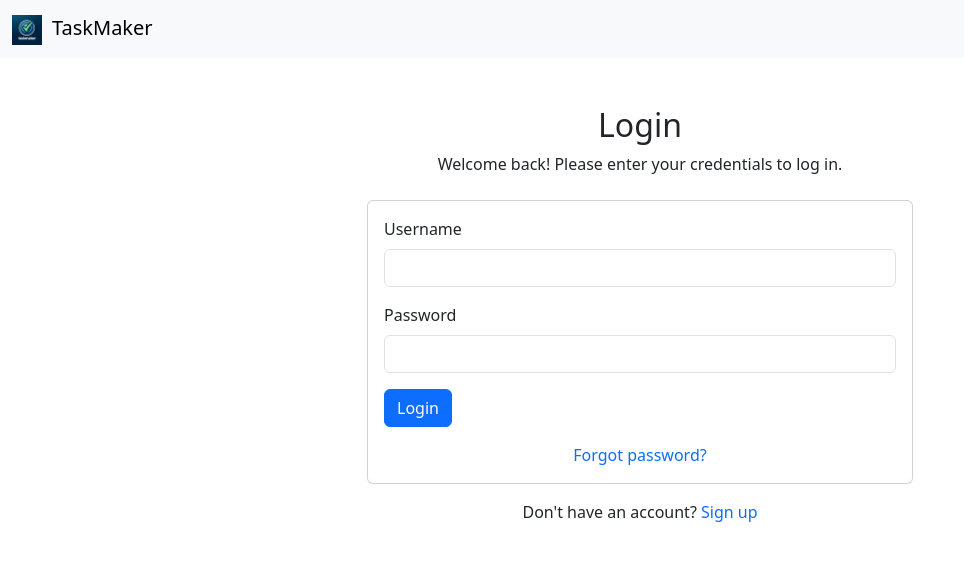
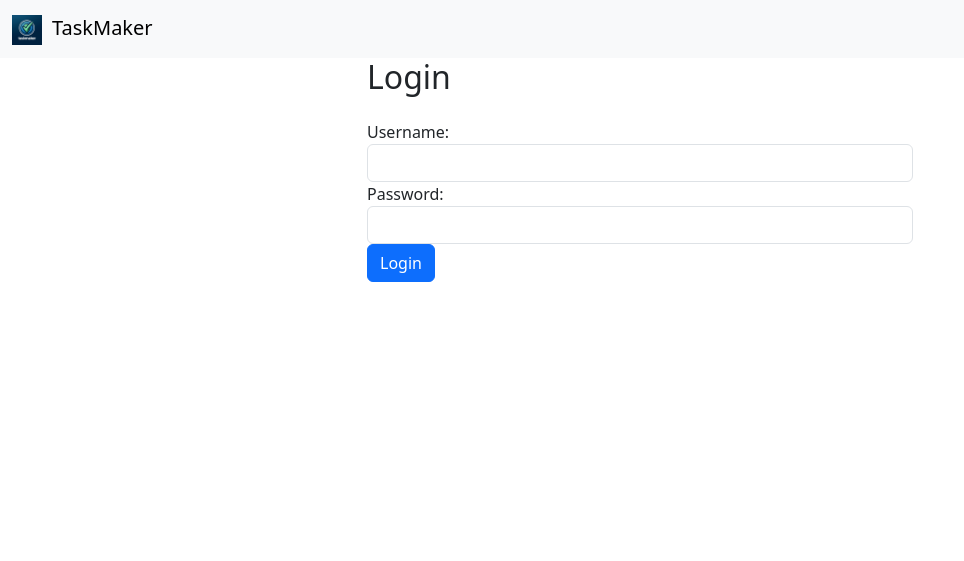
Before and after one commit to K4Nu/TaskMaker, a Django app: page /login/ in a window 1280 px wide. Shown: the top 561 px of the page, without its empty margins (0-964 px from the left). Run offline with Django 4.2, Linux system fonts and the light colour scheme; some libraries are stand-ins or nearby versions.

Commit message:
login new errors

```diff
--- a/users/forms.py
+++ b/users/forms.py
@@ -7,10 +7,7 @@ from django.contrib.auth.forms import AuthenticationForm
 from django.conf import settings
 from .utils import nfsw_filter
 from django import forms
-from django.contrib.auth.forms import AuthenticationForm
-from django.contrib.auth import get_user_model
-from django.core.exceptions import ValidationError
-
+from django.contrib.auth import authenticate
 
 class CustomUserCreationForm(UserCreationForm):
     email = forms.EmailField(required=True)
@@ -80,15 +77,6 @@ class UpdateProfileForm(forms.ModelForm):
 class ResendVerificationEmailForm(forms.Form):
     email=forms.EmailField(label="Your email address")
 
-class CustomAuthenticationForm(AuthenticationForm):
-    def confirm_login_allowed(self, user):
-        super().confirm_login_allowed(user)  # Ensure all other base validations are still performed
-        if not user.profile.email_verified:
-            raise forms.ValidationError(
-                "Your email address is not verified.",
-                code='email_not_verified',
-            )
-
 class ImageGenerationForm(forms.Form):
     input=forms.CharField(label="input",max_length=1500)
 
@@ -100,3 +88,18 @@ class ImageGenerationForm(forms.Form):
         if not safe_scores or safe_scores[0] < 0.7:
             raise forms.ValidationError("This content is not allowed")
         return input
+
+class CustomLoginForm(forms.Form):
+    username = forms.CharField()
+    password = forms.CharField(widget=forms.PasswordInput)
+
+    def clean(self):
+        cleaned_data = super().clean()
+        username = cleaned_data.get('username')
+        password = cleaned_data.get('password')
+        user=User.objects.filter(username=username).first().profile
+        if not user.email_verified:
+            raise forms.ValidationError("Please verify email address")
+        elif not authenticate(username=username, password=password):
+            raise forms.ValidationError("Invalid username or password")
+        return cleaned_data
--- a/users/templates/users/login.html
+++ b/users/templates/users/login.html
@@ -1,71 +1,42 @@
 {% extends 'users/base.html' %}
-{% load widget_tweaks %}  <!-- Ensure you're using this library for form field customization -->
+{% load widget_tweaks %}  <!-- Load the widget_tweaks library for form customization -->
+
 {% block title %}Login{% endblock %}
 
 {% block content %}
-<div class="container mt-5">
+{% if messages %}
+    {% for message in messages %}
+        <div class="alert alert-{{ message.tags }} alert-dismissible fade show" role="alert">
+            {{ message }}
+            <button type="button" class="close" data-dismiss="alert" aria-label="Close">
+                <span aria-hidden="true">&times;</span>
+            </button>
+        </div>
+    {% endfor %}
+{% endif %}
+
+<div class="container">
     <div class="row justify-content-center">
         <div class="col-md-6">
-            <div class="text-center mb-4">
-                <h2>Login</h2>
-                <p>Welcome back! Please enter your credentials to log in.</p>
-            </div>
-            <div class="card">
-                <div class="card-body">
-                    <!-- Messages Display -->
-                    {% if messages %}
-                    <div class="alert alert-danger" role="alert">
-                        {% for message in messages %}
-                        <p>{{ message }}</p>
+            <h2>Login</h2>
+            <form method="post" action="" class="mt-4">
+                {% csrf_token %}
+                <div class="form-group">
+                    {% for field in form %}
+                        {{ field.label_tag }}
+                        {% render_field field class="form-control" %}
+                        {% if field.help_text %}
+                            <small class="form-text text-muted">{{ field.help_text }}</small>
+                        {% endif %}
+                        {% for error in field.errors %}
+                            <div class="alert alert-danger">{{ error }}</div>
                         {% endfor %}
-                    </div>
-                    {% endif %}
-
-                    <!-- Login Form -->
-                    <form method="POST" action="{% url 'login' %}" class="needs-validation" novalidate>
-                        {% csrf_token %}
-
-                        <!-- Display Non-Field Errors -->
-                        {% if form.non_field_errors %}
-                        <div class="alert alert-danger" role="alert">
-                            {% for error in form.non_field_errors %}
-                            <p>{{ error }}</p>
-                            {% endfor %}
-                        </div>
-                        {% endif %}
-
-                        <div class="mb-3">
-                            <label for="id_username" class="form-label">Username</label>
-                            <input type="text" class="form-control{% if form.username.errors %} is-invalid{% endif %}"
-                                   id="id_username" name="username" value="{{ form.username.value|default_if_none:'' }}">
-                            {% for error in form.username.errors %}
-                            <div class="invalid-feedback">
-                                {{ error }}
-                            </div>
-                            {% endfor %}
-                        </div>
-                        <div class="mb-3">
-                            <label for="id_password" class="form-label">Password</label>
-                            <input type="password" class="form-control{% if form.password.errors %} is-invalid{% endif %}"
-                                   id="id_password" name="password">
-                            {% for error in form.password.errors %}
-                            <div class="invalid-feedback">
-                                {{ error }}
-                            </div>
-                            {% endfor %}
-                        </div>
-                        <button type="submit" class="btn btn-primary">Login</button>
-                    </form>
-
-                    <div class="mt-3 text-center">
-                        <a href="{% url 'password_reset' %}" class="text-decoration-none">Forgot password?</a>
-                    </div>
+                    {% endfor %}
                 </div>
-            </div>
-            <div class="text-center mt-3">
-                Don't have an account? <a href="{% url 'register' %}" class="text-decoration-none">Sign up</a>
-            </div>
+                <button type="submit" class="btn btn-primary">Login</button>
+            </form>
         </div>
     </div>
 </div>
+
 {% endblock %}
--- a/users/views.py
+++ b/users/views.py
@@ -8,7 +8,7 @@ from .forms import (
     UpdateUserForm,
     UpdateProfileForm,
     ResendVerificationEmailForm,
-    CustomAuthenticationForm,
+    CustomLoginForm,
     ImageGenerationForm
 )
 from .models import Profile
@@ -24,8 +24,7 @@ from django.urls import reverse
 from django.contrib.sites.shortcuts import get_current_site
 from .utils import send_verification_email,image_generation
 from django.utils.timezone import now
-import logging
-logger = logging.getLogger(__name__)
+from django.core.exceptions import PermissionDenied
 
 def index(request):
     if request.user.is_anonymous:
@@ -126,24 +125,25 @@ def resend_verification_email(request):
     # This return will handle both GET requests and POST requests where the form is not valid or an exception occurs
     return render(request, 'users/resend_verification_email.html', {'form': form})
 
+
+
 def custom_login_view(request):
     if request.method == 'POST':
-        form = CustomAuthenticationForm(data=request.POST)
+        form = CustomLoginForm(data=request.POST)
         if form.is_valid():
-            username = form.cleaned_data.get('username')
-            password = form.cleaned_data.get('password')
-            user = authenticate(username=username, password=password)
+            username = form.cleaned_data['username']
+            password = form.cleaned_data['password']
+            user = authenticate(request, username=username, password=password)
             if user is not None:
                 if user.profile.email_verified:
                     login(request, user)
-                    return redirect('index')  # Redirect to a success page.
-                else:
-                    messages.error(request, "Your email address is not verified.")
-            else:
-                messages.error(request, "Invalid username or password.")
+                    messages.success(request, "Successfully logged in.")
+                    return redirect('index')
     else:
-        form = CustomAuthenticationForm()
+        form = CustomLoginForm()
     return render(request, 'users/login.html', {'form': form})
+
+
 
 
 
```
Also changed, not shown: taskmaker/settings.py (+23 -0 lines), users/login_verification.py (+6 -14 lines).
